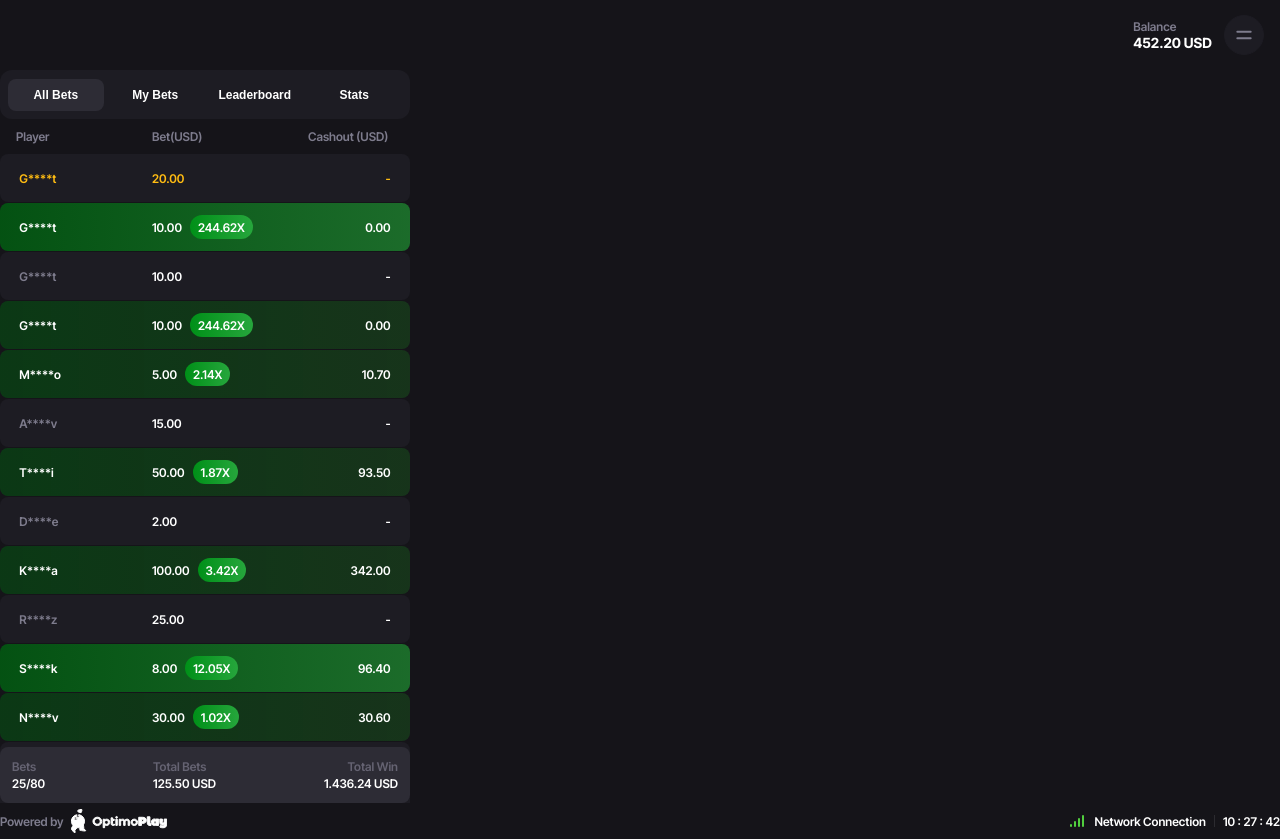
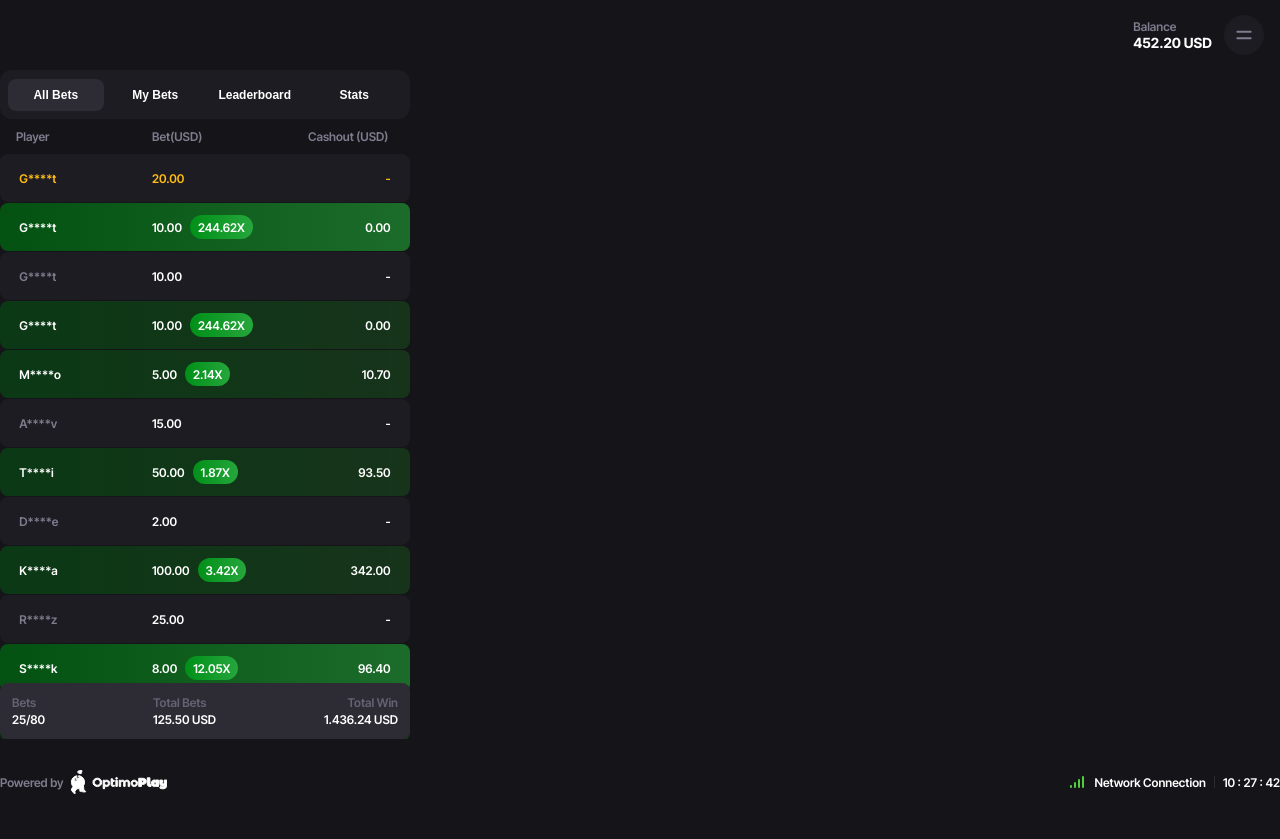
Before and after one commit to Allonos/optimogroup-task, a React (Vite) app: page / in a window 1280 px wide. After the commit the page ends 800 px from the top, so only its background shows below. Built offline with nearby package versions, Linux system fonts and the light colour scheme.

Commit message:
feat: custom scrollbar

```diff
--- a/src/components/ui/footers/DefaultFooter.jsx
+++ b/src/components/ui/footers/DefaultFooter.jsx
@@ -3,7 +3,8 @@ import { LogoIcon, NetworkIcon } from "@/assets/icons/SvgTojsx"
 
 const DefaultFooter = () => {
   return (
-    <footer className='default-footer'>
+    <footer className='footer-container'>
+      <div className='default-footer'>
         <div className="footer-content footer-left">
           <span className='text-body-small-semibold'>Powered by</span>
           <LogoIcon
@@ -19,6 +20,7 @@ const DefaultFooter = () => {
           <span className="footer-seperator"></span>
           <span className='text-body-small-semibold'>10 : 27 : 42</span>
         </div>
+      </div>
     </footer>
   )
 }
--- a/src/components/ui/lists/gameInfoList/GameInfoList.jsx
+++ b/src/components/ui/lists/gameInfoList/GameInfoList.jsx
@@ -19,7 +19,7 @@ const GameInfoList = ({
   const itemClassName = `game-info-list-item game-info-list-item--${normalizedStatus}`;
 
   return (
-    <li className={itemClassName}>
+    <div className={itemClassName}>
       <span className='game-info-list-item__player-name text-body-small-semibold'>
         {isMyBets ? `${date} ${time}` : playerName}
       </span>
@@ -40,7 +40,7 @@ const GameInfoList = ({
           />
         )}
       </div>
-    </li>
+    </div>
   );
 };
 
--- a/src/components/ui/sections/BetsListSection.jsx
+++ b/src/components/ui/sections/BetsListSection.jsx
@@ -51,13 +51,14 @@ const BetsListSection = () => {
       );
     case "Stats":
       return (
-        <div className='stats-list-header'>
-          <div className="stats-list-header-tabs">
-            <StatsTabs activeStatTab={activeStatTab} setActiveStatTab={setActiveStatTab} />
-            <div className="separator" style={{ '--separator-color': "rgba(var(--line))" }} />
+        <>
+          <div className='stats-list-header'>
+            <div className="stats-list-header-tabs">
+              <div className="separator" style={{ '--separator-color': "rgba(var(--line))" }} />
+            </div>
           </div>
           <GameInfoStatsList />
-        </div>
+        </>
       )
     }
   }
@@ -66,9 +67,10 @@ const BetsListSection = () => {
     <section className='bets-list-tabs-container'>
       <BetsListTabs activeTab={activeTab} setActiveTab={setActiveTab} />
       {activeTab !== "Stats" && activeTab !== "Leaderboard" && <GameInfoHeader />}
-      <ul className='game-info-list no-scrollbar'>
+      {activeTab === "Stats" && <StatsTabs activeStatTab={activeStatTab} setActiveStatTab={setActiveStatTab} />}
+      <div className={`game-info-list ${activeTab !== "Stats" ? "no-scrollbar" : "custom-scroll"}`}>
         {renderList()}
-      </ul>
+      </div>
       <BetsListFooter />
     </section>
   );
--- a/src/styles/footer/defaultFooter/DefaultFooter.css
+++ b/src/styles/footer/defaultFooter/DefaultFooter.css
@@ -1,5 +1,12 @@
 @import "../../../utils/ColorVariables.css";
 @import "../../../utils/FontSizeVariables.css";
+
+.footer-container {
+  position: absolute;
+  bottom: 0;
+  width: 100%;
+  max-width: 1440px;
+}
 
 .default-footer {
   display: flex;
--- a/src/styles/index.css
+++ b/src/styles/index.css
@@ -72,3 +72,26 @@ body,
     stroke: var(--icon-color, currentColor) !important;
     transition: 300ms ease-out;
 }
+
+.custom-scroll {
+  scrollbar-color: #6724DD #1D1C23;
+  scrollbar-width: thin;
+
+  &::-webkit-scrollbar {
+    width: 4px;
+    height: 4px;
+  }
+
+  &::-webkit-scrollbar-track {
+    background: #1D1C23;
+  }
+
+  &::-webkit-scrollbar-thumb {
+    background: linear-gradient(to bottom, #985EFF, #6724DD);
+    border-radius: 5px;
+  }
+
+  &::-webkit-scrollbar-thumb:hover {
+    background: linear-gradient(to bottom, #aa75ff, #7835ef);
+  }
+}
--- a/src/styles/lists/gameInfoList/GameInfoList.css
+++ b/src/styles/lists/gameInfoList/GameInfoList.css
@@ -8,7 +8,8 @@
   display: flex;
   flex-direction: column;
   gap: 1px;
-  max-height: 649px;
+  max-height: 585px;
+  height: 100%;
   overflow-y: auto;
   position: relative;
   z-index: 1;
```
Lines whose indentation alone changed are shown as unchanged.
